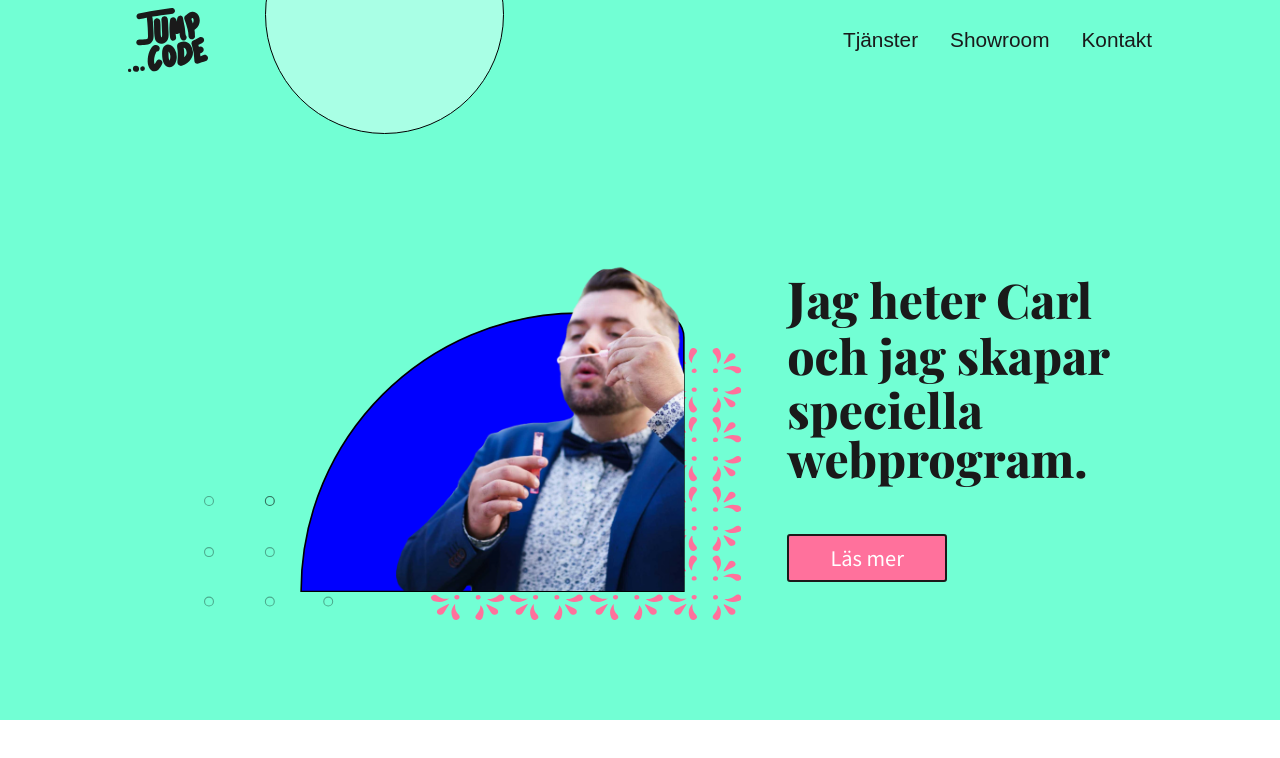
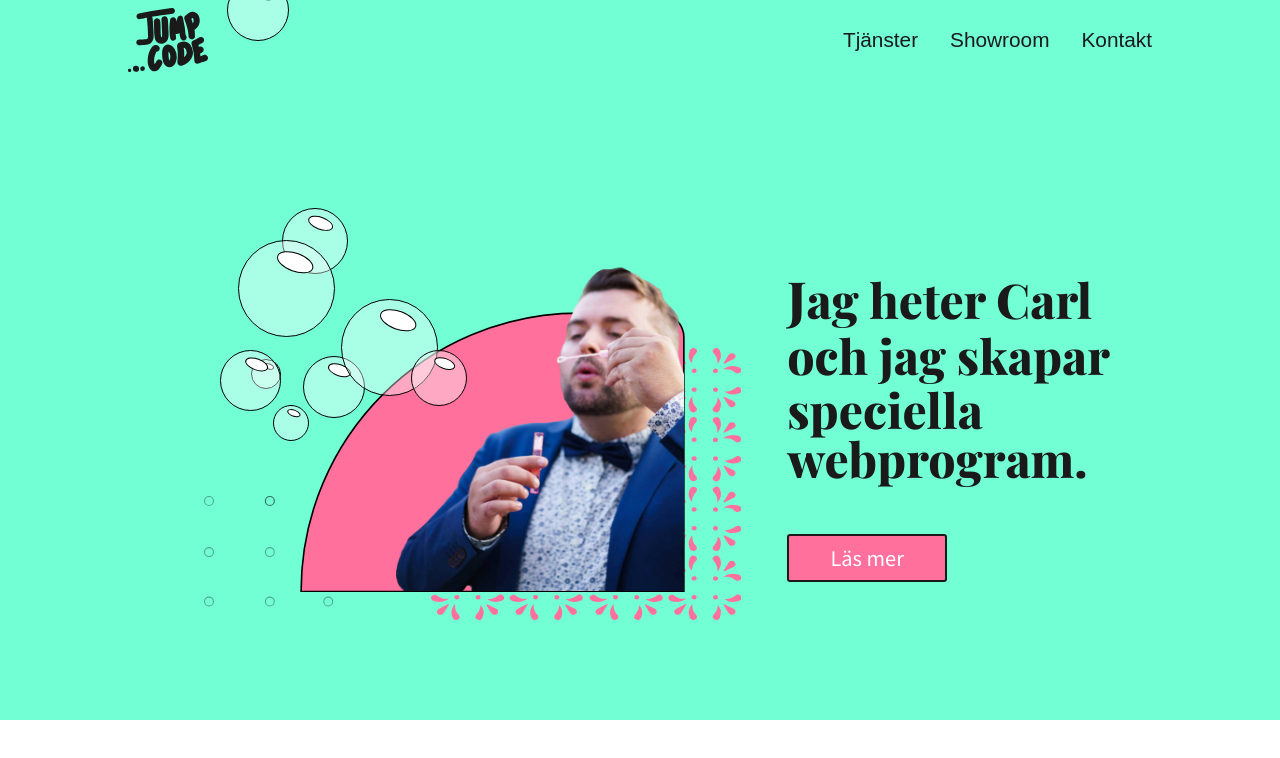
Before and after one commit to Ca2le/jc-web-nextjs, a Next.js app: page / in a window 1280 px wide. Shown: the top 758 px of the page. Built offline with nearby package versions, Linux system fonts and the light colour scheme.

Commit message:
updated bubble animation

```diff
--- a/components/home/section_1/hero_image/background_shape.styled.ts
+++ b/components/home/section_1/hero_image/background_shape.styled.ts
@@ -28,7 +28,7 @@ export const ShapeContainer = styled.div`
   `
   export const SVG = styled.svg`
       height: 100%;
-      fill:blue;
+      fill:${theme.hexcolors.rasberry};
       position: absolute;
       bottom: 0;
       right: 0;
--- a/components/home/section_1/hero_image/bubble/bubble_list.component.tsx
+++ b/components/home/section_1/hero_image/bubble/bubble_list.component.tsx
@@ -5,17 +5,14 @@ import { Bubble } from './bubble.styled'
 
 function createBubbleArray() {
     const bubbleArray = []
-    for (let i = 0; i <= 5; i++) {
+    for (let i = 1; i <= 10; i++) {
 
-        const bubbleComponent = <BubbleComponent key={i} delay={Math.floor((Math.random() + i) * 1.5)}
-            // size={`${Math.floor(Math.random() * 50) + 200}px`}
-            // endOfX={`${Math.floor(Math.random() * 300)}%`}
-            // endOfY={`${Math.floor(Math.random() * -200)}%`} />
-            size={Math.ceil(Math.random() * 50) + 200}
-            endOfX={Math.ceil(Math.random() * 3) * 50}
-            endOfY={Math.ceil(Math.random() * 3 ) * (-100)} />
-
-        bubbleArray.push(bubbleComponent)
+        const bubbleComponent = <BubbleComponent key={i} delay={i/4}
+            size={Math.floor(Math.random() * (100 - 30) + 30)}
+      /*       Math.floor(Math.random() * (max - min) + min) */
+            endOfX={Math.floor(Math.random() * (120 - 40) + 40)}
+            endOfY={Math.floor(Math.random() * (-150 - 40) + 40)} />
+       bubbleArray.push(bubbleComponent)
     }
     return bubbleArray
 }
@@ -23,7 +20,6 @@ function createBubbleArray() {
 function BubbleList() {
 
     const bubbleRef = useRef()
-    let bubbleArray
 
     useEffect(() => {
            // @ts-ignore
@@ -38,11 +34,6 @@ function BubbleList() {
         return element
     })
 
-
-
-
-
-
 }
 
 export default BubbleList
--- a/components/home/section_2/overlap/overlap.component.tsx
+++ b/components/home/section_2/overlap/overlap.component.tsx
@@ -4,7 +4,7 @@ import { SVG, SVGContainer } from './overlap.styled'
 
 function OverlapComponent() {
     return <SVGContainer>
-        <SVG xmlns="http://www.w3.org/2000/svg" viewBox="0 0 1366 95.43">
+        <SVG height={0} xmlns="http://www.w3.org/2000/svg" viewBox="0 0 1366 95.43">
         <path d="M1366,0V95.43H0V32.66c34.24-5.02,69.96-9.26,107-12.23C339.46,1.8,385.23,52.61,648,69.43,946.09,88.51,1192.25,42.66,1366,0Z" />
         </SVG>
     </SVGContainer>
--- a/components/home/section_2/overlap/overlap.styled.ts
+++ b/components/home/section_2/overlap/overlap.styled.ts
@@ -5,13 +5,14 @@ export const SVG = styled.svg`
 fill: ${theme.hexcolors.showroom};
 bottom: 100%;
 position: absolute;
-
+height: auto;
+width: 100%;
 
 `
 
 export const SVGContainer = styled.div`
     position: relative;
-    height: 0;
+    height: 100%;
     width: 100%;
 
 
```
